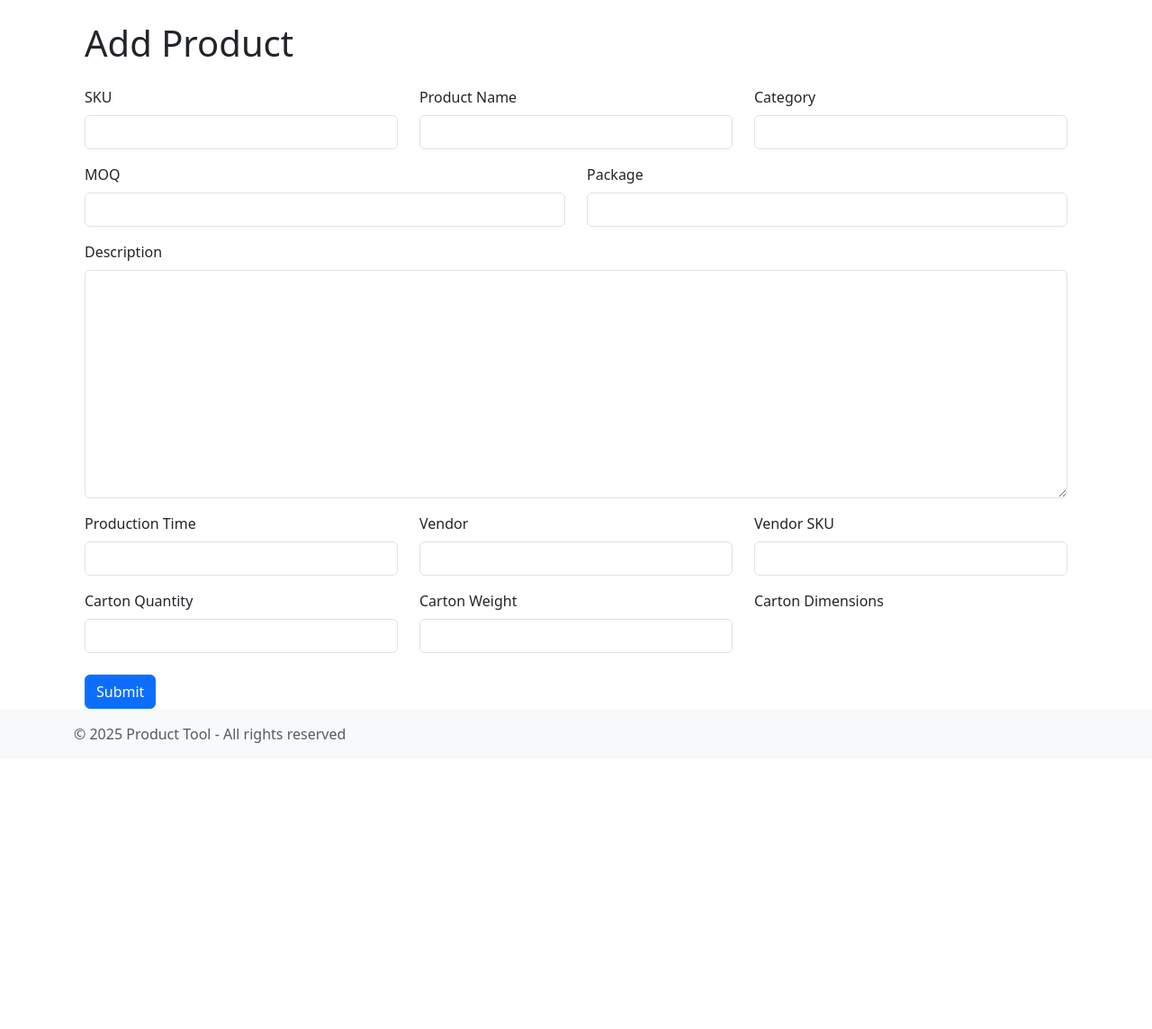
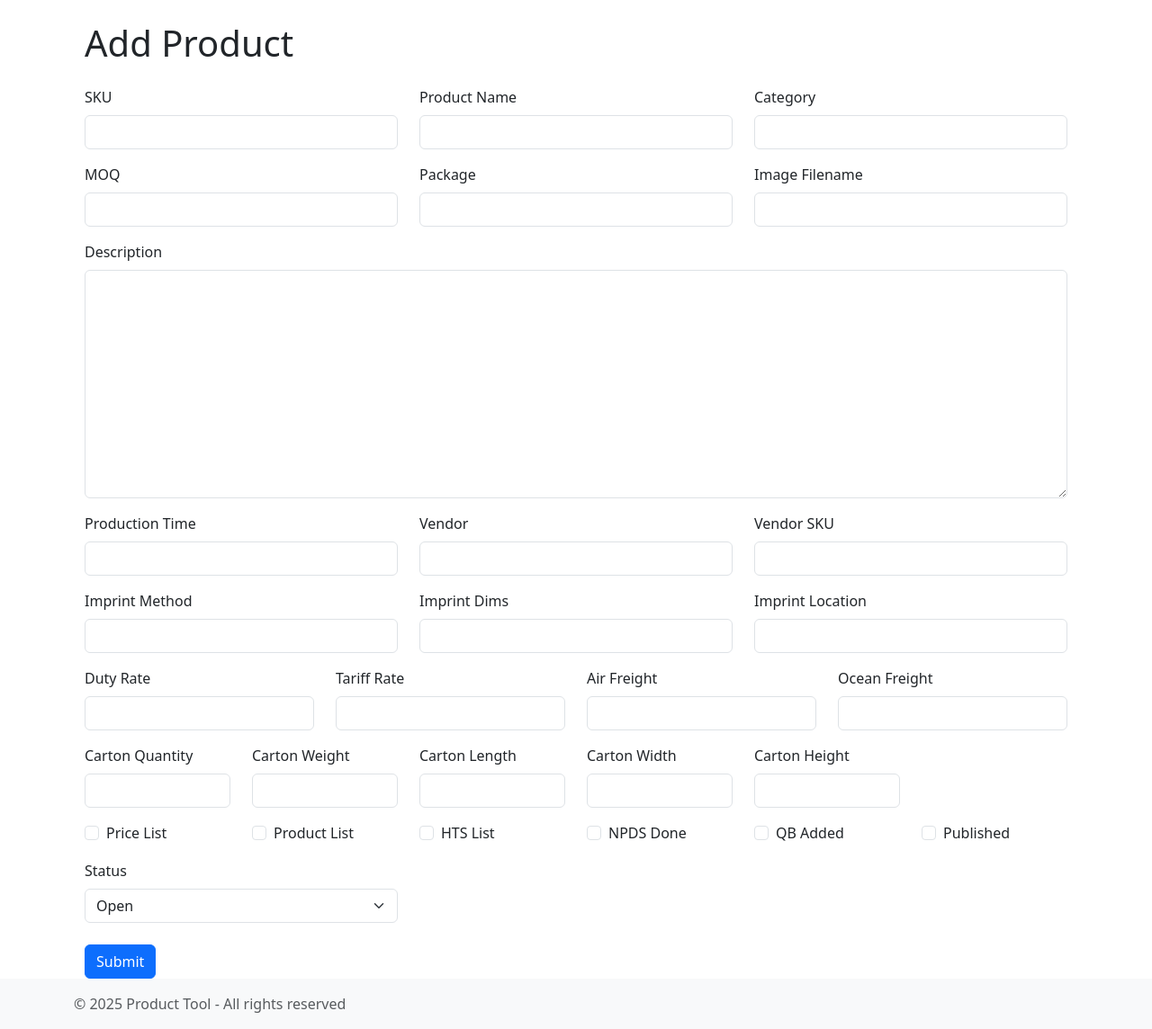
Before and after one commit to alexkharrod/django_ptool, a Django app: template products/templates/add_product.html in a window 1280 px wide. Shown: the part 56-1200 px from the top of the page at 90% size. Before the commit the page ends 882 px from the top, so only its background shows below. Run offline with Django 4.2, Linux system fonts and the light colour scheme; the template is opened without the code that fills it: values that come from a table or form of the project are taken from there, others are empty; some libraries are stand-ins or nearby versions.

Commit message:
Finish Add Product page / view

```diff
--- a/mysite/urls.py
+++ b/mysite/urls.py
@@ -16,12 +16,13 @@ Including another URLconf
 """
 
 from django.contrib import admin
-from django.contrib.auth.views import LoginView, LogoutView
+from django.contrib.auth.views import LoginView, LogoutView, TemplateView
 from django.urls import include, path
 
 urlpatterns = [
     path("admin/", admin.site.urls),
-    path("", include("products.urls")),
+    path("", TemplateView.as_view(template_name="index.html"), name="home"),
+    path("products/", include("products.urls")),
     path("quotes/", include("quotes.urls")),
     path("users/", include("users.urls")),
     path(
--- a/products/templates/add_product.html
+++ b/products/templates/add_product.html
@@ -25,13 +25,17 @@
         </div>
 
         <div class="row mt-3">
-            <div class="col-md-6">
+            <div class="col-md-4">
                 <label for="id_moq" class="form-label">MOQ</label>
                 {{ form.moq|add_class:"form-control" }}
             </div>
-            <div class="col-md-6">
+            <div class="col-md-4">
                 <label for="id_package" class="form-label">Package</label>
                 {{ form.package|add_class:"form-control" }}
+            </div>
+            <div class="col-md-4">
+                <label for="id_package" class="form-label">Image Filename</label>
+                {{ form.image_url|add_class:"form-control" }}
             </div>
         </div>
 
@@ -59,16 +63,111 @@
 
         <div class="row mt-3">
             <div class="col-md-4">
+                <label for="id_production_time" class="form-label">Imprint Method</label>
+                {{ form.imprint_method|add_class:"form-control" }}
+            </div>
+            <div class="col-md-4">
+                <label for="id_vendor" class="form-label">Imprint Dims</label>
+                {{ form.imprint_dimension|add_class:"form-control" }}
+            </div>
+            <div class="col-md-4">
+                <label for="id_vendor_sku" class="form-label">Imprint Location</label>
+                {{ form.imprint_location|add_class:"form-control" }}
+            </div>
+        </div>
+
+        <div class="row mt-3">
+            <div class="col-md-3">
+                <label for="id_carton_qty" class="form-label">Duty Rate</label>
+                {{ form.duty_percent|add_class:"form-control" }}
+            </div>
+            <div class="col-md-3">
+                <label for="id_carton_weight" class="form-label">Tariff Rate</label>
+                {{ form.tariff_percent|add_class:"form-control" }}
+            </div>
+            <div class="col-md-3">
+                <label for="id_carton_weight" class="form-label">Air Freight</label>
+                {{ form.air_freight|add_class:"form-control" }}
+            </div>
+
+            <div class="col-md-3">
+                <label for="id_carton_weight" class="form-label">Ocean Freight</label>
+                {{ form.ocean_freight|add_class:"form-control" }}
+            </div>
+        </div>
+
+        <div class="row mt-3">
+
+            <div class="col-md-2">
                 <label for="id_carton_qty" class="form-label">Carton Quantity</label>
                 {{ form.carton_qty|add_class:"form-control" }}
             </div>
-            <div class="col-md-4">
+            <div class="col-md-2">
                 <label for="id_carton_weight" class="form-label">Carton Weight</label>
                 {{ form.carton_weight|add_class:"form-control" }}
             </div>
+            <div class="col-md-2">
+                <label for="id_carton_dimension" class="form-label">Carton Length</label>
+                {{ form.carton_length|add_class:"form-control" }}
+            </div>
+            <div class="col-md-2">
+                <label for="id_carton_dimension" class="form-label">Carton Width</label>
+                {{ form.carton_width|add_class:"form-control" }}
+            </div>
+            <div class="col-md-2">
+                <label for="id_carton_dimension" class="form-label">Carton Height</label>
+                {{ form.carton_height|add_class:"form-control" }}
+            </div>
+
+
+        </div>
+
+        <div class="row mt-3">
+            <div class="col-md-2">
+                <div class="form-check">
+                    {{ form.price_list|add_class:"form-check-input" }}
+                    <label class="form-check-label" for="id_price_list">Price List</label>
+                </div>
+            </div>
+            <div class="col-md-2">
+                <div class="form-check">
+                    {{ form.product_list|add_class:"form-check-input" }}
+                    <label class="form-check-label" for="id_product_list">Product List</label>
+                </div>
+            </div>
+            <div class="col-md-2">
+                <div class="form-check">
+                    {{ form.hts_list|add_class:"form-check-input" }}
+                    <label class="form-check-label" for="id_hts_list">HTS List</label>
+                </div>
+            </div>
+            <div class="col-md-2">
+                <div class="form-check">
+                    {{ form.npds_done|add_class:"form-check-input" }}
+                    <label class="form-check-label" for="id_npds_done">NPDS Done</label>
+                </div>
+            </div>
+            <div class="col-md-2">
+                <div class="form-check">
+                    {{ form.qb_added|add_class:"form-check-input" }}
+                    <label class="form-check-label" for="id_qb_added">QB Added</label>
+                </div>
+            </div>
+            <div class="col-md-2">
+                <div class="form-check">
+                    {{ form.published|add_class:"form-check-input" }}
+                    <label class="form-check-label" for="id_published">Published</label>
+                </div>
+            </div>
+        </div>
+        <div class="row mt-3">
             <div class="col-md-4">
-                <label for="id_carton_dimension" class="form-label">Carton Dimensions</label>
-                {{ form.carton_dimension|add_class:"form-control" }}
+                <label for="id_status" class="form-label">Status</label>
+                <select name="status" id="id_status" class="form-select">
+                    <option value="Open">Open</option>
+                    <option value="Added">Added</option>
+                    <option value="Canceled">Canceled</option>
+                </select>
             </div>
         </div>
 
@@ -77,4 +176,6 @@
         </div>
     </form>
 </div>
+
+
 {% endblock %}
```
Also changed, not shown: products/views.py (+7 -1 lines).
